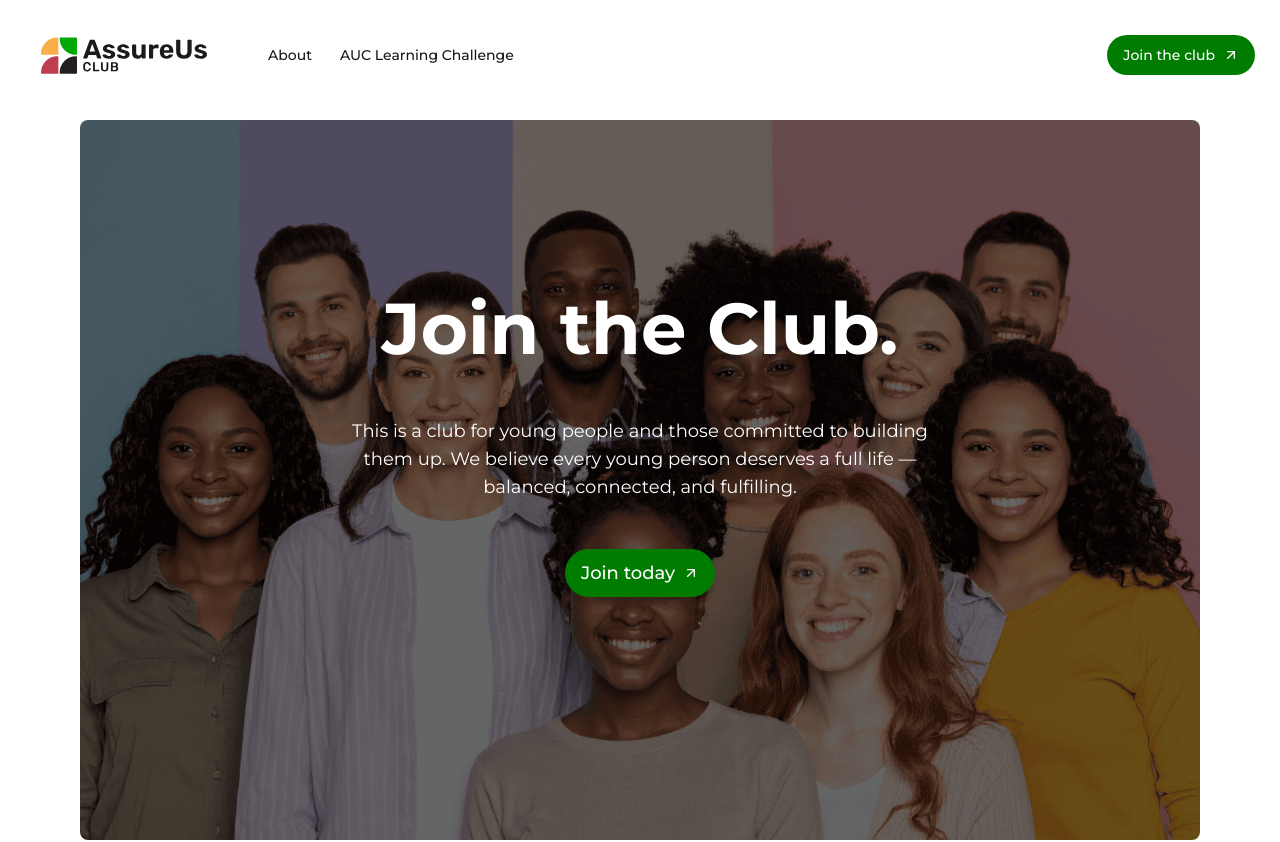
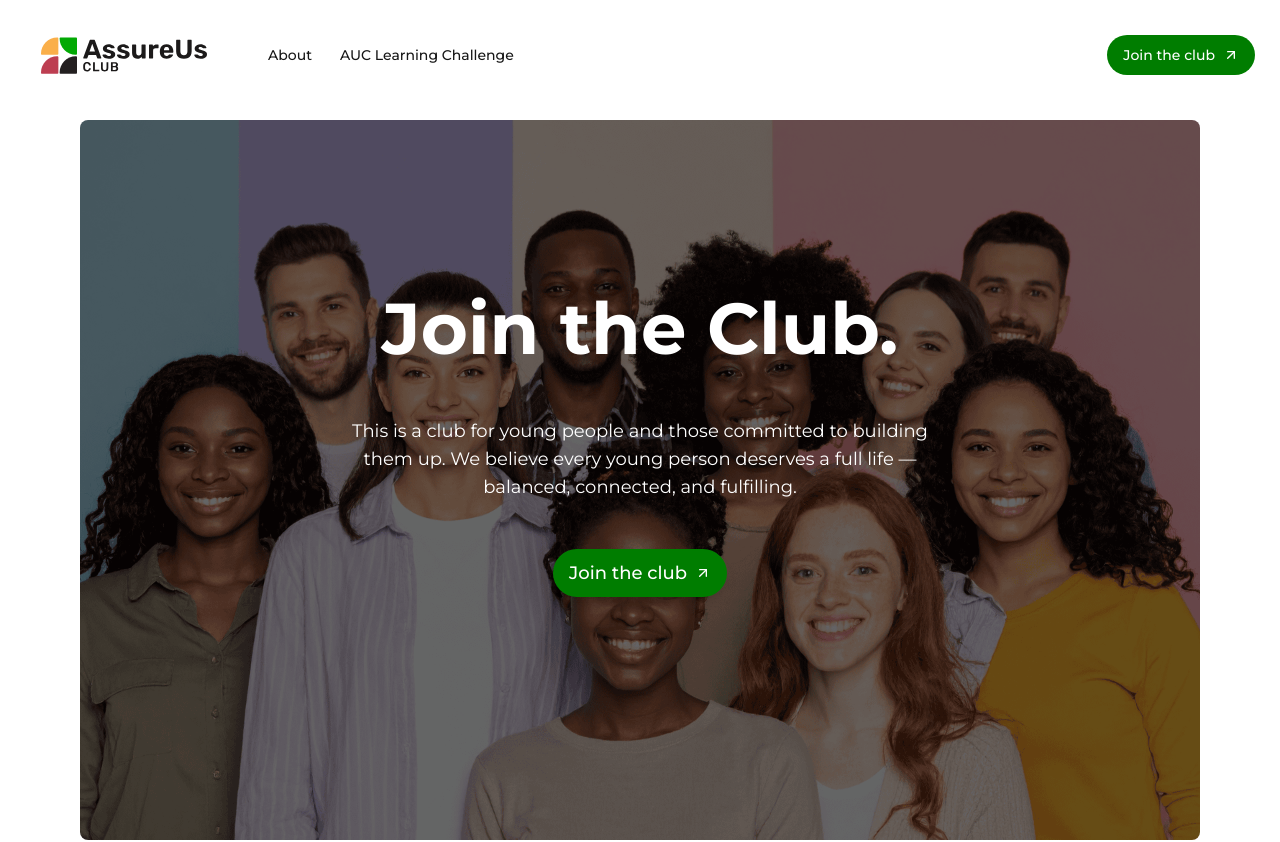
Before and after one commit to damolaoladipo/imli-website, a Next.js app: page / in a window 1280 px wide. Shown: the top 842 px of the page. Built offline with nearby package versions, Linux system fonts and the light colour scheme.

Commit message:
feat: added all the new chnages

```diff
--- a/components/blocks/call-to-action.tsx
+++ b/components/blocks/call-to-action.tsx
@@ -54,7 +54,7 @@ export default function CallToAction() {
                 href="#join-volunteer"
                 className="group flex w-fit items-center justify-center gap-2 bg-[#22c55e] px-6 py-3.5 font-medium text-white transition-colors hover:bg-[#16a34a] sm:py-3"
               >
-                Join club
+                Join the club
                 <ArrowUpRight className="size-4 transition-transform duration-300 group-hover:rotate-45" />
               </Link>
             </Button>
--- a/components/custom/footer.tsx
+++ b/components/custom/footer.tsx
@@ -94,7 +94,7 @@ export default function Footer() {
         {/* Bottom content */}
         <div className="border-t border-neutral-800 py-8 mt-20">
           <div className="flex flex-col items-start justify-between gap-6 sm:flex-row">
-            <p className="text-sm text-neutral-500">We believe in you</p>
+            {/* <p className="text-sm text-neutral-500">We believe in you</p> */}
 
             <p className="text-sm text-neutral-500">
               © {new Date().getFullYear()}{" "}
--- a/components/custom/header.tsx
+++ b/components/custom/header.tsx
@@ -102,7 +102,7 @@ export const HeroHeader = () => {
                 <Button
                   asChild
                   size="lg"
-                  className={cn("rounded-full", isScrolled && "lg:hidden")}
+                  className={cn("rounded-full", isScrolled && "hidden ")}
                 >
                   <Link
                     href="#contact"
--- a/components/custom/hero.tsx
+++ b/components/custom/hero.tsx
@@ -62,7 +62,7 @@ export default function Hero() {
               className="group flex items-center justify-center mt-12  w-fit gap-2 bg-[#22c55e] hover:bg-[#16a34a] px-6 py-3 font-medium text-white transition-colors"
               >
 
-                Join today
+                Join the club
                 <ArrowUpRight className="size-4 transition-transform duration-300 group-hover:rotate-45" />
               </Link>
             </Button>
```
